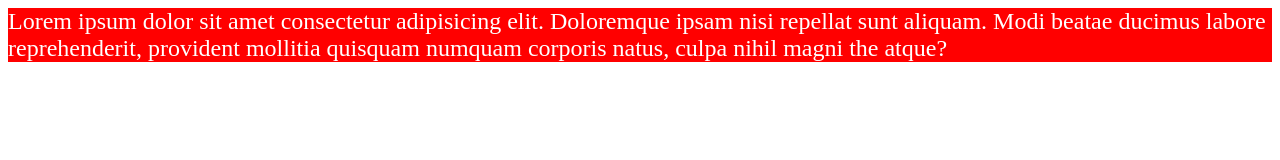
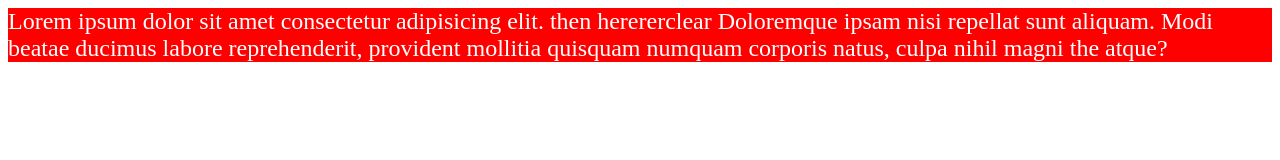
Before and after one commit to Tkooner/Proper-Code, a plain HTML site: page index.html in a window 1280 px wide. Drawn offline with Linux system fonts and the light colour scheme.

Commit message:
new letters

```diff
--- a/index.html
+++ b/index.html
@@ -8,6 +8,6 @@
     <link rel="stylesheet" href="styles.css">
 </head>
 <body>
-<div>Lorem ipsum dolor sit amet consectetur adipisicing elit. Doloremque ipsam nisi repellat sunt aliquam. Modi beatae ducimus labore reprehenderit, provident mollitia quisquam numquam corporis natus, culpa nihil magni the atque?</div>
+<div>Lorem ipsum dolor sit amet consectetur adipisicing elit. then herererclear Doloremque ipsam nisi repellat sunt aliquam. Modi beatae ducimus labore reprehenderit, provident mollitia quisquam numquam corporis natus, culpa nihil magni the atque?</div>
 </body>
 </html>
```
